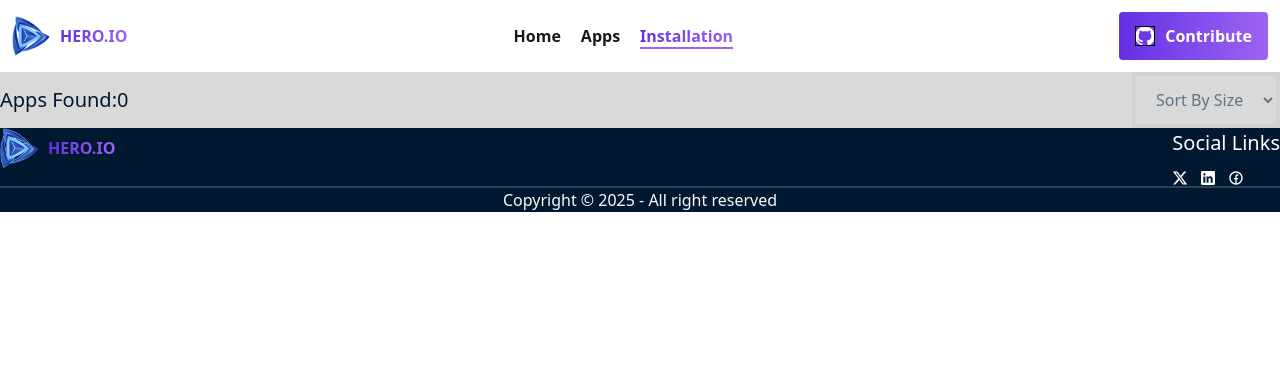
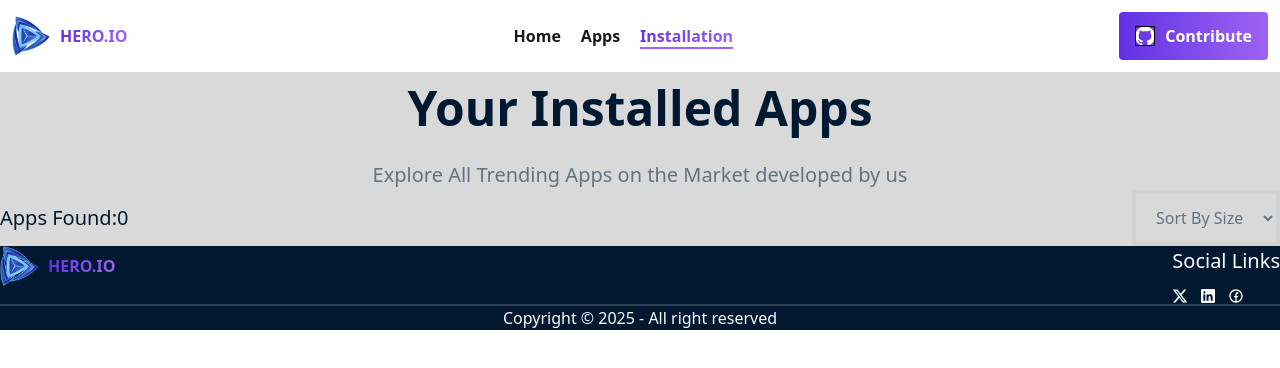
Before and after one commit to SHARIFULALAM2025/AppNest, a React (Vite) app: page /Installation in a window 1280 px wide. Shown: the top 368 px of the page. Built offline with nearby package versions, Linux system fonts and the light colour scheme.

Commit message:
application and installition component add

```diff
--- /dev/null
+++ b/src/Components/Pages/Application.jsx
@@ -0,0 +1,14 @@
+import React from 'react';
+
+const Application = () => {
+    return (
+      <div className='space-y-[1rem] text-center'>
+        <h1 className="text-[3rem] font-bold text-[rgba(0,25,49,1)]">Our All Applications</h1>
+        <p className="text-[rgba(98,115,130,1)] font-normal text-[1.25rem]">
+          Explore All Apps on the Market developed by us. We code for Millions
+        </p>
+      </div>
+    )
+};
+
+export default Application;
--- a/src/Components/Pages/Apps.jsx
+++ b/src/Components/Pages/Apps.jsx
@@ -2,6 +2,7 @@ import React, { useState } from 'react';
 import useAppData from '../Hooks/useAppData';
 import Container from '../Container/Container';
 import SingleAllApp from './SingleAllApp';
+import Application from './Application';
 
 const Apps = () => {
     const { allApp } = useAppData()
@@ -16,6 +17,7 @@ const Apps = () => {
     return (
       <div className="bg-[#D9D9D9]">
         <Container>
+          <Application></Application>
           <div className="flex justify-between items-center">
             <div className="">
               {' '}
--- /dev/null
+++ b/src/Components/Pages/InstallApp.jsx
@@ -0,0 +1,16 @@
+import React from 'react';
+
+const InstallApp = () => {
+    return (
+      <div className="space-y-[1rem] text-center">
+        <h1 className="text-[3rem] font-bold text-[rgba(0,25,49,1)]">
+          Your Installed Apps
+        </h1>
+        <p className="text-[rgba(98,115,130,1)] font-normal text-[1.25rem]">
+          Explore All Trending Apps on the Market developed by us
+        </p>
+      </div>
+    )
+};
+
+export default InstallApp;
--- a/src/Components/Pages/Installation.jsx
+++ b/src/Components/Pages/Installation.jsx
@@ -1,6 +1,7 @@
 import { useEffect, useState } from 'react'
 import Container from '../Container/Container'
-
+import { toast, ToastContainer, } from 'react-toastify'
+import InstallApp from './InstallApp'
 const Installation = () => {
   const [install, setInstall] = useState([])
   const [sort, setSort] = useState('none')
@@ -24,12 +25,14 @@ const Installation = () => {
     let updateData = existingData.filter((item) => item.id !== id)
 
     setInstall(updateData)
-    localStorage.setItem('wishInstallation', JSON.stringify(updateData))
+      localStorage.setItem('wishInstallation', JSON.stringify(updateData))
+      toast("app delete")
   }
 
   return (
     <div className="bg-[#D9D9D9]">
       <Container>
+        <InstallApp></InstallApp>
         <div className="flex justify-between items-center">
           <h1 className="text-[1.25rem] font-medium text-[rgba(0,25,49,1)]">
             Apps Found:{install.length}
@@ -54,7 +57,7 @@ const Installation = () => {
                   <div className="flex items-center gap-[1rem]  ">
                     <div className="">
                       <figure>
-                        <img src={image} alt="" className="w-[5rem] h-[5rem]" />
+                        <img src={image} alt="" className="w-[5rem] h-[5rem] rounded-[8px]" />
                       </figure>
                     </div>
                     <div className="">
@@ -103,7 +106,8 @@ const Installation = () => {
                 </div>
               </div>
             )
-          )}
+                  )}
+                  <ToastContainer></ToastContainer>
         </div>
       </Container>
     </div>
```
